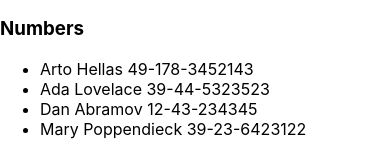
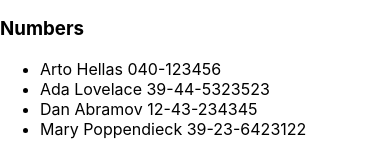
Before and after one commit to YuriSpiridonov/fullstackopen, a React (Create React App) app in the folder part2/phonebook/: page / in a window 390 px wide. Shown: the part 219-368 px from the top of the page. Built offline with nearby package versions, Linux system fonts and the light colour scheme; data requests are answered from the project's data file; the HTML template or start-up script is replaced by a standard one.

Commit message:
2.11: The Phonebook Step6

```diff
--- /dev/null
+++ b/part2/phonebook/db.json
@@ -0,0 +1,24 @@
+{
+  "persons":[
+    {
+      "name": "Arto Hellas",
+      "number": "040-123456",
+      "id": 1
+    },
+    {
+      "name": "Ada Lovelace",
+      "number": "39-44-5323523",
+      "id": 2
+    },
+    {
+      "name": "Dan Abramov",
+      "number": "12-43-234345",
+      "id": 3
+    },
+    {
+      "name": "Mary Poppendieck",
+      "number": "39-23-6423122",
+      "id": 4
+    }
+  ]
+}
--- a/part2/phonebook/src/App.js
+++ b/part2/phonebook/src/App.js
@@ -1,20 +1,26 @@
-import React, { useState } from 'react'
+import React, { useEffect, useState } from 'react'
+import axios from 'axios'
 import Alert from './components/Alert'
 import Filter from './components/Filter'
 import PersonForm from './components/PersonForm'
 import Persons from './components/Persons'
 
 const App = () => {
-  const [ persons, setPersons ] = useState([
-    { name: 'Arto Hellas', number: '49-178-3452143' },
-    { name: 'Ada Lovelace', number: '39-44-5323523' },
-    { name: 'Dan Abramov', number: '12-43-234345' },
-    { name: 'Mary Poppendieck', number: '39-23-6423122' }
-  ])
+  const [ persons, setPersons ] = useState([])
   const [ newName, setNewName ] = useState('')
   const [ newNumber, setNewNumber ] = useState('')
 
   const [ filter, setFilter ] = useState('')
+
+  const hook = () => {
+    axios
+      .get('http://localhost:3001/persons')
+      .then(response => {
+        setPersons(response.data)
+      })
+  }
+
+  useEffect(hook, [])
 
   const addPerson = (event) => {
     event.preventDefault()
```
Also changed, not shown: part2/phonebook/package.json (+6 -1 lines), 1 other file (tests, documents, lock files or other folders).
